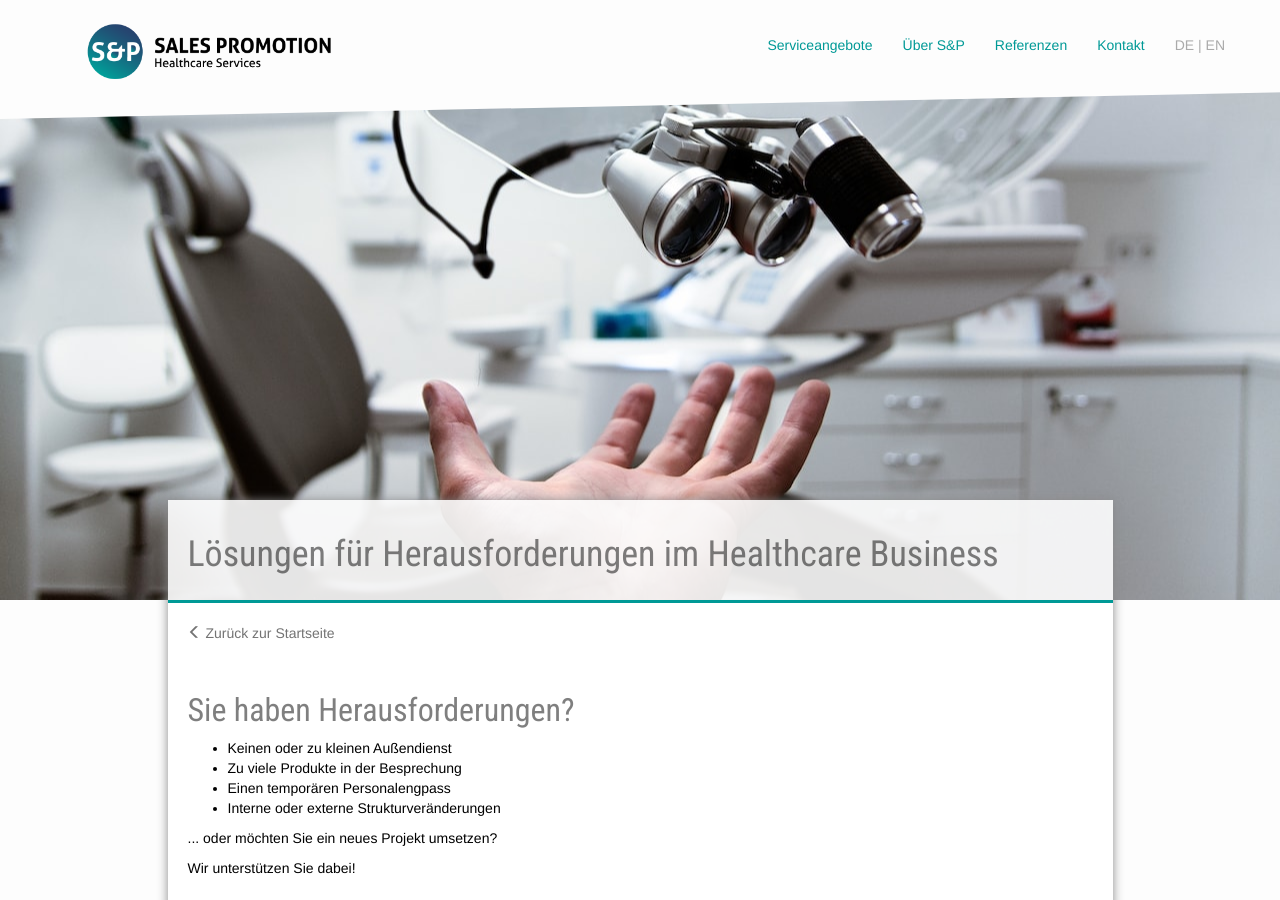
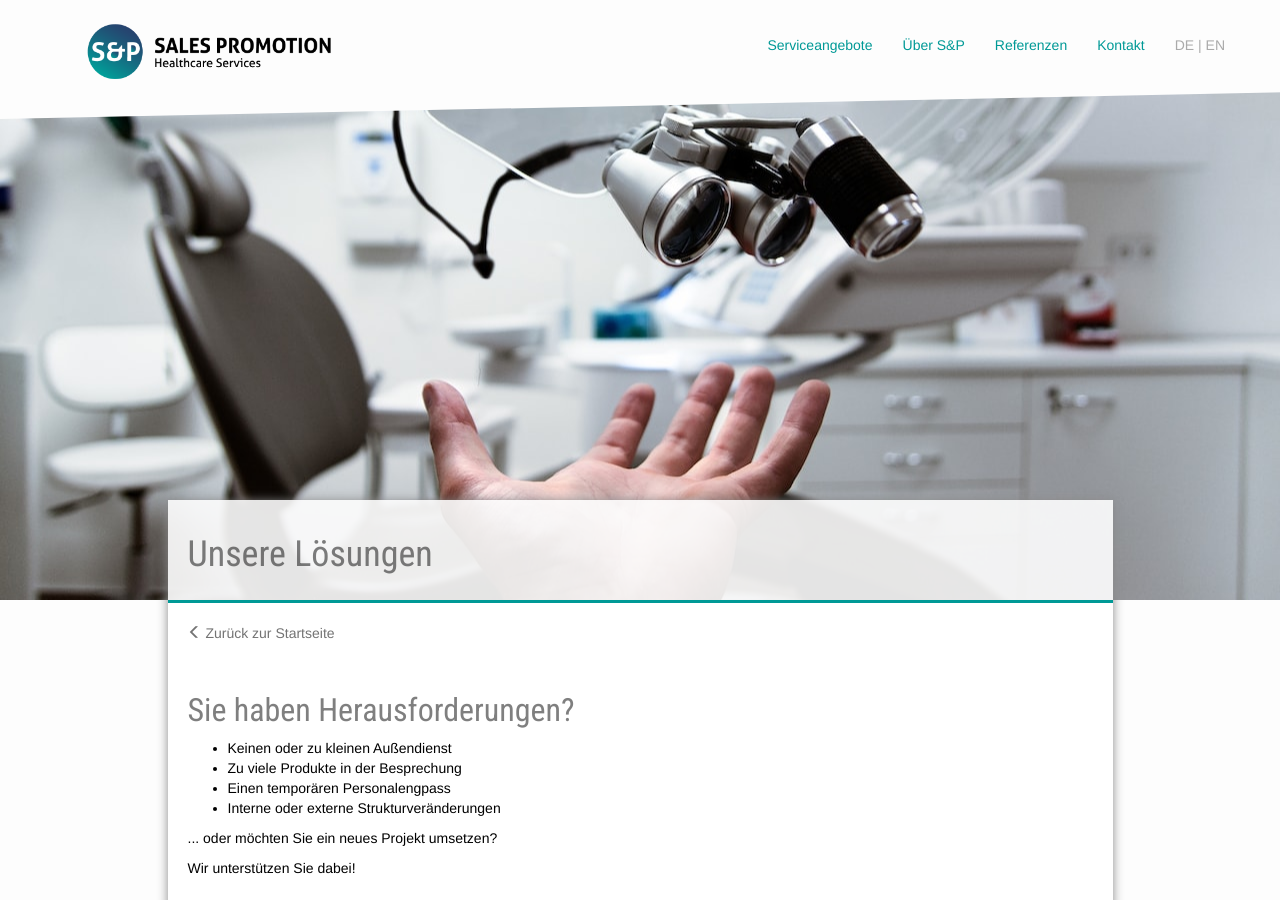
Before and after one commit to samlawski/sp-healthcare, a Jekyll site: the page built from loesungen.html, in a window 1280 px wide and 900 px high. Built offline with Jekyll 4.4.1, drawn with Linux system fonts in a browser that asks for light colours; nearby versions of some CDN libraries.

Commit message:
Updated 'loesungen.html' via CloudCannon

```diff
--- a/loesungen.html
+++ b/loesungen.html
@@ -2,7 +2,7 @@
 layout: angebot
 permalink: /loesungen/
 header_image_path: /assets/images/solution.jpg
-title: Lösungen für Herausforderungen im Healthcare Business
+title: Unsere Lösungen
 schlagworte:
   - Neue Studien-Ergebnisse
   - Saisonschwerpunkt
@@ -41,6 +41,6 @@
     </div>
   </div>
   <div class="col-sm-6">
-    <img src="/assets/images/megaphone.jpg" alt="Megaphon" class="img-responsive editable">
+    <img src="/assets/images/megaphone.jpg" alt="Megaphon" class="img-responsive editable" />
   </div>
 </div>
```
